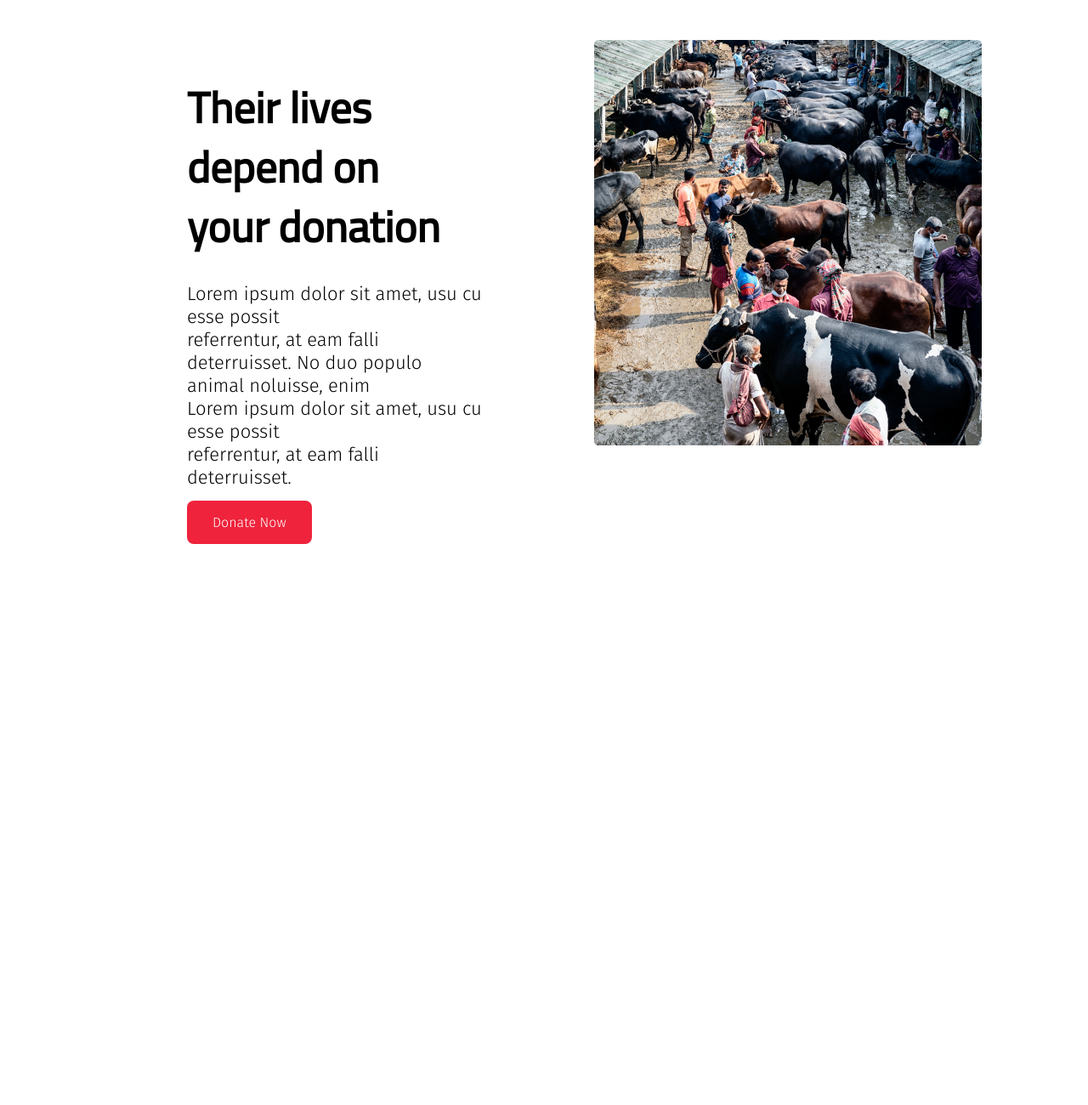
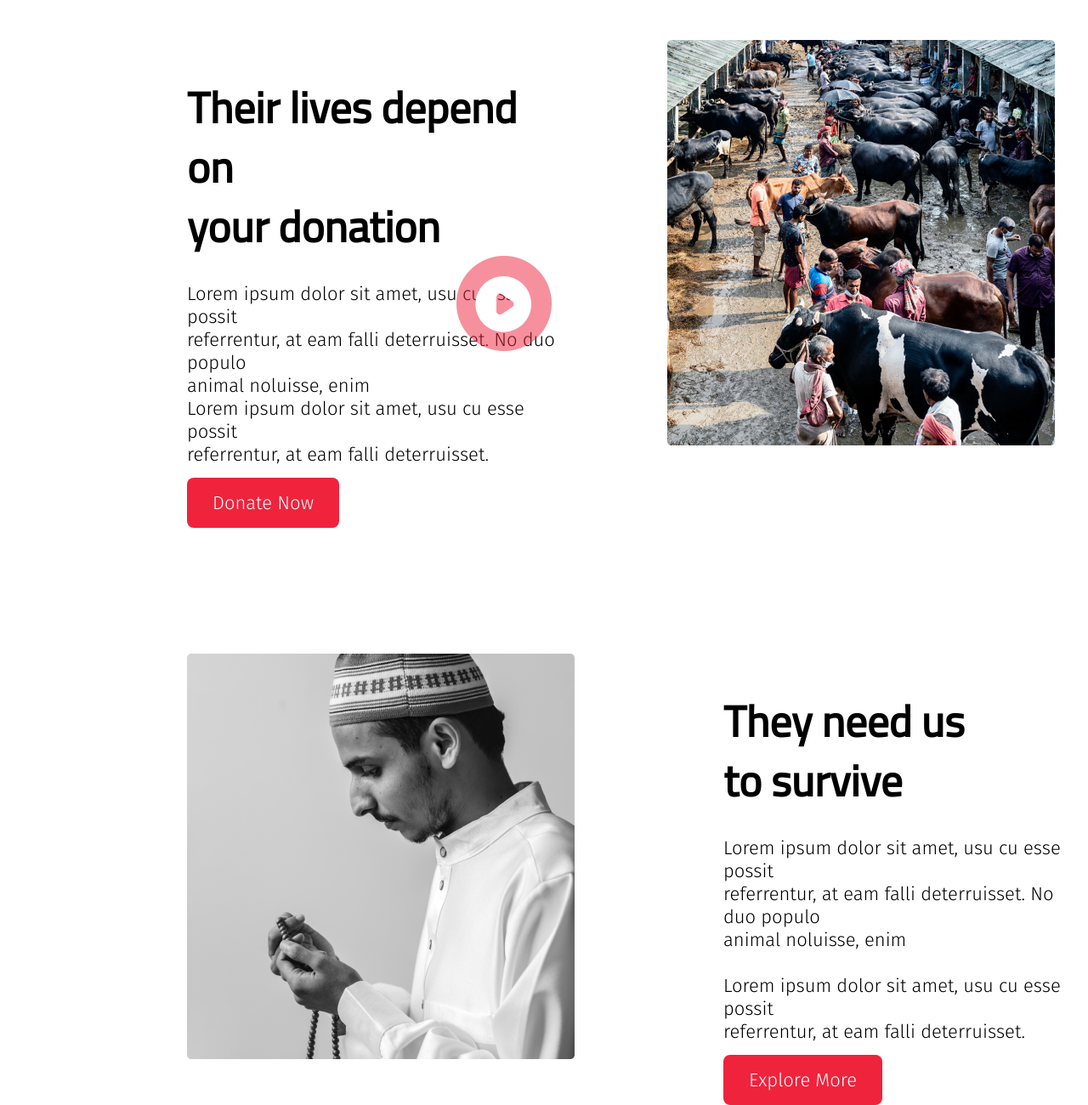
Before and after one commit to meraj2085/eid-zakat, a plain HTML site: page index.html in a window 1280 px wide. Shown: the part 897-2197 px from the top of the page at 85% size. Before the commit the page ends 1550 px from the top, so only its background shows below. Drawn offline with Linux system fonts and the light colour scheme.

Commit message:
adding survive section

```diff
--- a/index.html
+++ b/index.html
@@ -44,9 +44,30 @@
           </div>
           <div class="donate-img">
                <img src="./photoes/sec-2pic.png" alt="">
+               <img class="video-btn" src="./photoes/video-btn.png" alt="">
           </div>
      </section>
 
+     <section id="survive-sec">
+          <div class="survive-img">
+               <img src="./photoes/sec3-praying.png" alt="">
+          </div>
+          <div class="survive-text">
+               <h1>
+                    They need us <br>
+                    to survive
+               </h1>
+               <p>
+                    Lorem ipsum dolor sit amet, usu cu esse possit <br>
+                    referrentur, at eam falli deterruisset. No duo populo <br>
+                    animal noluisse, enim <br>
+                    <br>
+                    Lorem ipsum dolor sit amet, usu cu esse possit <br>
+                    referrentur, at eam falli deterruisset.
+               </p>
+               <a class="donate-btn" href="#0">Explore More</a>
+          </div>
+     </section>
 </body>
 
 </html>
--- a/style.css
+++ b/style.css
@@ -28,6 +28,7 @@
      background-color: #EF233C;
      padding: 16px 30px;
      border-radius: 8px;
+     font-size: 22px;
 }
 
 /* Section 2 */
@@ -56,5 +57,33 @@
      border-radius: 8px;
 }
 .donate-img{
-     padding: 125px ;
+     padding: 125px 0 0 125px;
 }
+.video-btn{
+     z-index: 2;
+     position: relative;
+     right: 50%;
+     bottom: 38%;
+}
+
+/* section 3 */
+
+#survive-sec{
+     display: flex;
+     padding-top: 125px;
+}
+.survive-img{
+     padding-left: 220px;
+}
+.survive-text{
+     padding: 45px 0 0 175px;
+}
+.survive-text h1{
+     font-size: 51px;
+     font-family: 'Cairo', sans-serif;
+     line-height: 70px;
+}
+.survive-text p{
+     font-size: 22px;
+     padding: 30px 0 30px ;
+}
```
